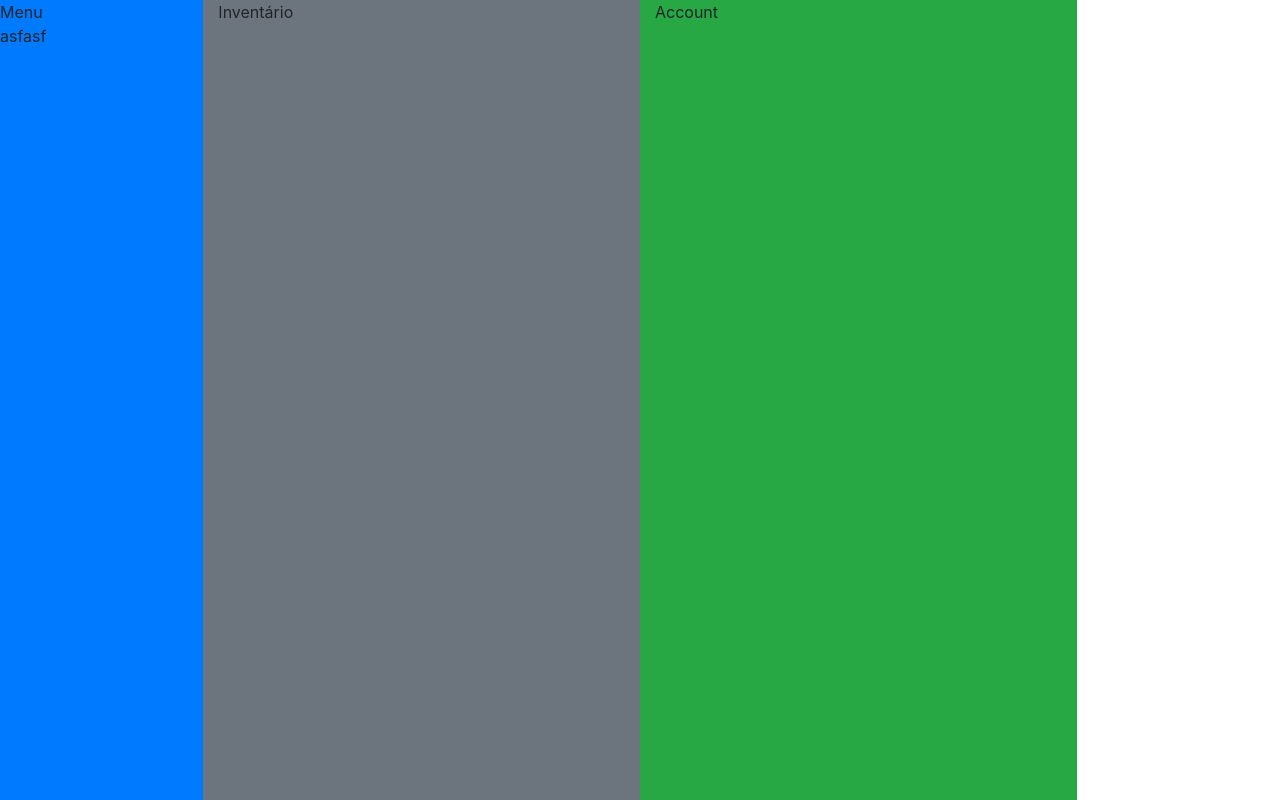
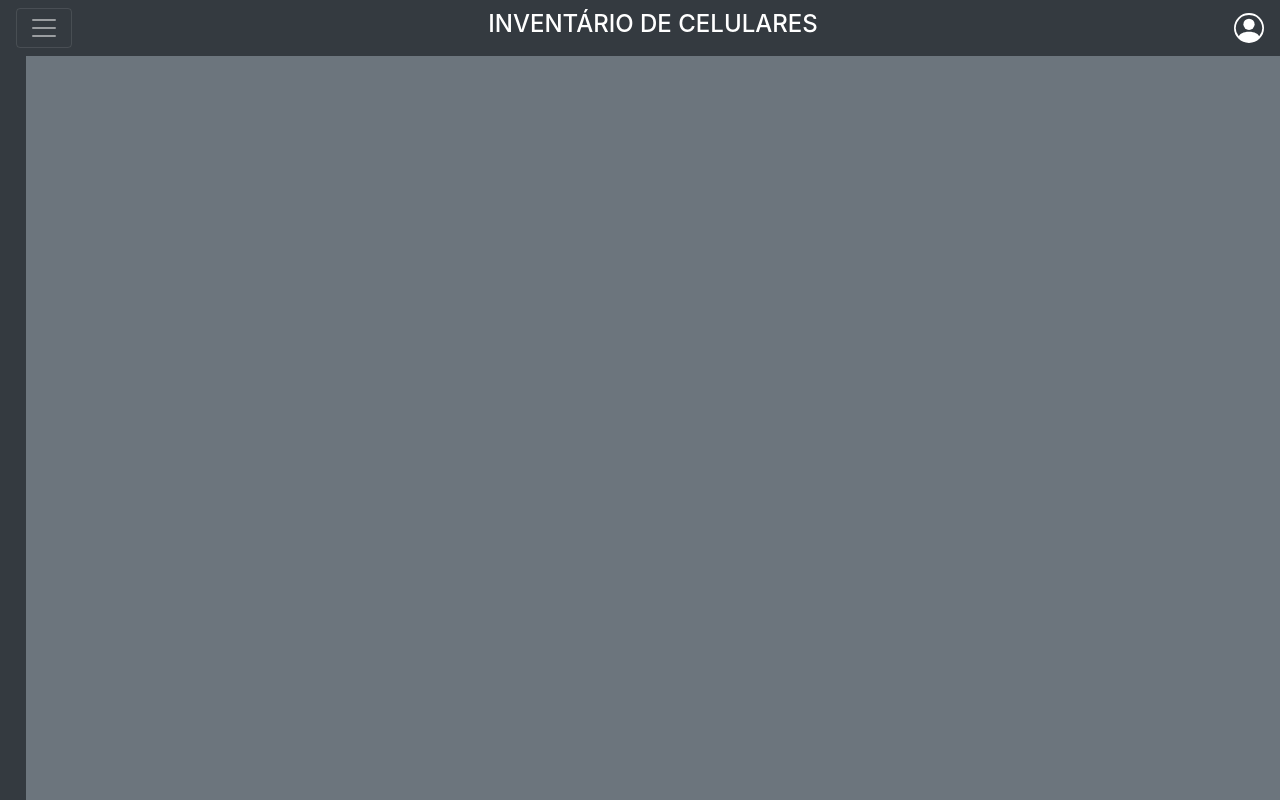
Before and after one commit to rodrigohurtado99/inventario, a Flask app: page /home in a window 1280 px wide. Run offline with Flask 3, Linux system fonts and the light colour scheme; some libraries are stand-ins or nearby versions.

Commit message:
alterações de layout

```diff
--- a/templates/home.html
+++ b/templates/home.html
@@ -6,20 +6,20 @@
     <title>Home</title>
     <link rel="stylesheet" href="{{ url_for('static', filename='css/bootstrap.css')}}">
 </head>
-<body>
-  <div class="row">
-    <div class="col col-lg-2 bg-primary" style="height: 100vh;">
-      Menu
-      <p>asfasf</p>
-    </div>
-    <div class="col-sm-4 bg-secondary">
-      Inventário
-    </div>
-    <div class="col-sm-4 bg-success">
-      Account
-    </div>
-  </div>
-</div>
-
+<body class="bg-secondary">
+<nav class="navbar navbar-dark bg-dark text-white fixed-top">
+    <button class="navbar-toggler" type="button" data-toggle="collapse" data-target="#navbarToggleExternalContent" aria-controls="navbarToggleExternalContent" aria-expanded="false" aria-label="Toggle navigation">
+        <span class="navbar-toggler-icon"></span>
+    </button>
+    <h4>INVENTÁRIO DE CELULARES</h4>
+    <a href="/">
+    <i class="bi bi-person text-white"><svg xmlns="http://www.w3.org/2000/svg" width="30" height="30" fill="currentColor" class="bi bi-person-circle" viewBox="0 0 16 16">
+    <path d="M11 6a3 3 0 1 1-6 0 3 3 0 0 1 6 0"/>
+    <path fill-rule="evenodd" d="M0 8a8 8 0 1 1 16 0A8 8 0 0 1 0 8m8-7a7 7 0 0 0-5.468 11.37C3.242 11.226 4.805 10 8 10s4.757 1.225 5.468 2.37A7 7 0 0 0 8 1"/>
+    </svg></i>
+    </a>
+</nav>
+<nav class="navbar-dark bg-dark border-top" style="max-width: 2%; height: 100vh;">
+</nav>
 </body>
 </html>
```
